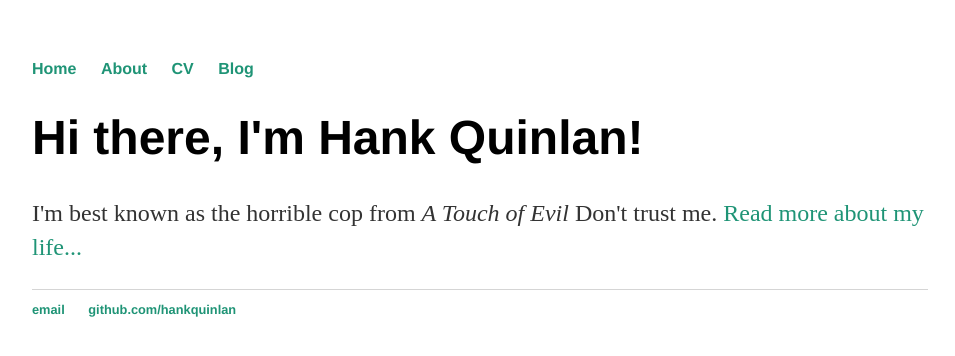
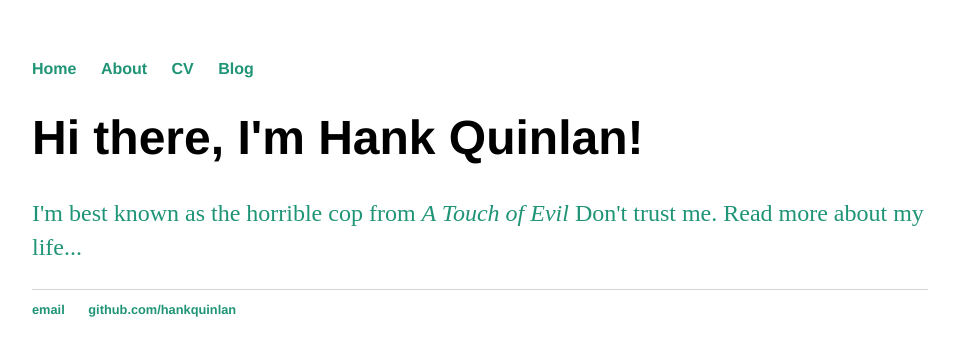
Before and after one commit to rcorcoranadams/rcorcoranadams.github.io, a Jekyll site: the page built from index.html, in a window 1280 px wide. Shown: the top 356 px of the page, without its empty margins (160-1115 px from the left). Built offline with Jekyll 4.4.1, drawn with Linux system fonts in a browser that asks for light colours.

Commit message:
Update main.css

```diff
--- a/css/main.css
+++ b/css/main.css
@@ -26,7 +26,7 @@ h1 {
 p {
     font-size: 1.5em;
     line-height: 1.4em;
-    color: #333;
+    color: #1F9476;
 }
 footer {
     border-top: 1px solid #d5d5d5;
```
